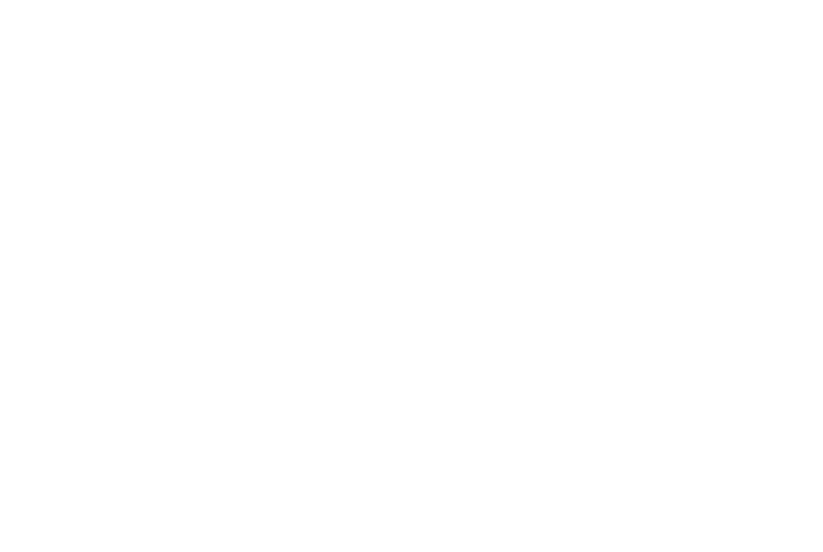
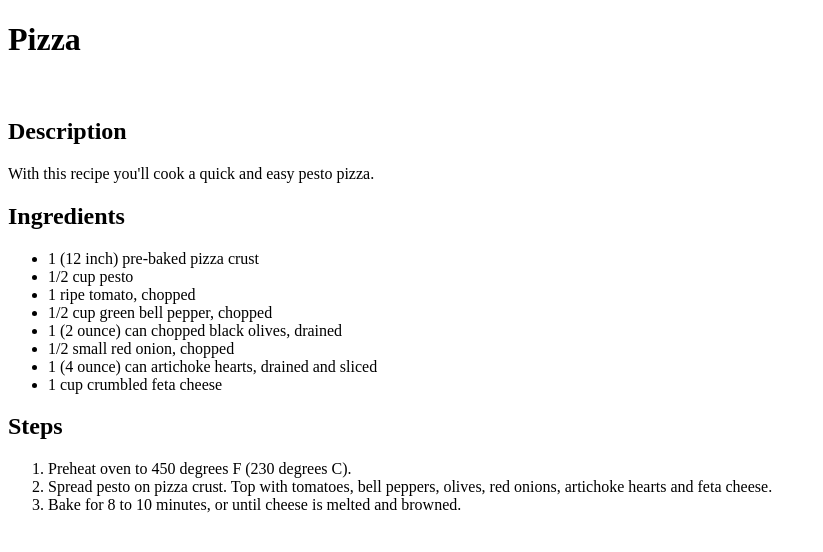
Before and after one commit to printdavid/davids-recipes, a plain HTML site: page recipes/pizza.html in a window 1280 px wide. Shown: the whole page, without its empty margins (0-823 px from the left). Drawn offline with Linux system fonts and the light colour scheme.

Commit message:
Add desc, ul and ol to pizza and hotcakes html
It was added a description about what the recipe is about, an unordered
list with the ingredients for the food, an ordered list with the steps
to make corresponding food, and a format to add a future image of the
result. All the latest applied to pizza and hotcakes html.

```diff
--- a/recipes/pizza.html
+++ b/recipes/pizza.html
@@ -5,6 +5,27 @@
     <title>Pizza</title>
   </head>
   <body>
-
+    <h1>Pizza</h1>
+    <img src="" alt="">
+    <h2>Description</h2>
+    <p>With this recipe you'll cook a quick and easy pesto pizza.</p>
+    <h2>Ingredients</h2>
+    <ul>
+      <li>1 (12 inch) pre-baked pizza crust</li>
+      <li>1/2 cup pesto</li>
+      <li>1 ripe tomato, chopped</li>
+      <li>1/2 cup green bell pepper, chopped</li>
+      <li>1 (2 ounce) can chopped black olives, drained</li>
+      <li>1/2 small red onion, chopped</li>
+      <li>1 (4 ounce) can artichoke hearts, drained and sliced</li>
+      <li>1 cup crumbled feta cheese</li>
+    </ul>
+    <h2>Steps</h2>
+    <ol>
+      <li>Preheat oven to 450 degrees F (230 degrees C).</li>
+      <li>Spread pesto on pizza crust. Top with tomatoes, bell peppers, olives, red onions, artichoke hearts and feta cheese.
+      </li>
+      <li>Bake for 8 to 10 minutes, or until cheese is melted and browned.</li>
+    </ol>
   </body>
 </html>
```
Also changed, not shown: recipes/hotcakes.html (+17 -1 lines).
